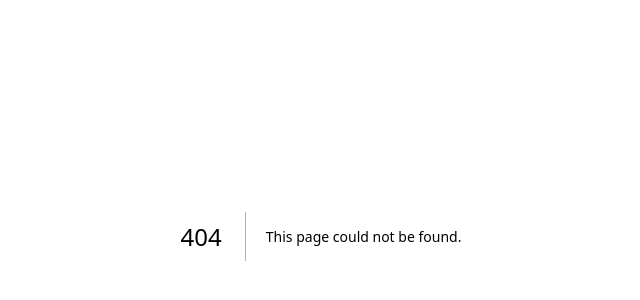
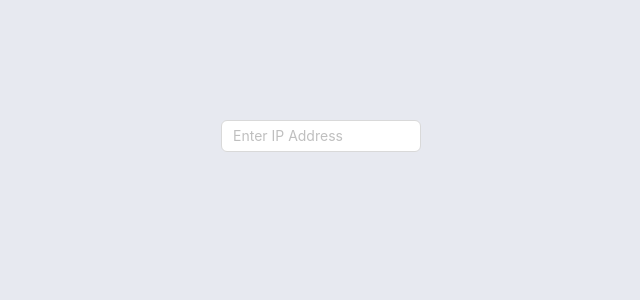
Before and after one commit to justsedaunal/sparta-bilisim-task, a Next.js app: page /input in a window 1280 px wide. Before the commit this address had no page. Shown: the part 264-564 px from the top of the page, without its empty margins (319-959 px from the left). Built offline with nearby package versions, Linux system fonts and the light colour scheme.

Commit message:
input is done with ip search

```diff
--- /dev/null
+++ b/pages/input.tsx
@@ -0,0 +1,78 @@
+import React, { useState } from "react";
+import { AutoComplete,Input } from "antd";
+
+const { Option } = AutoComplete;
+
+function generateIPRange(ip) {
+  const parts = ip.split(".");
+  if (parts.length !== 4) {
+    // IP adresinin dört bölüme ayrılmış olması gerekir
+    return [];
+  }
+  const lastByte = parseInt(parts[3]);
+  if (isNaN(lastByte)) {
+    // Son bölüm sayısal bir ifade olmalıdır
+    return [];
+  }
+  const ips = [];
+  for (let i = 1; i <= 254; i += 50) {
+    if (i === lastByte) {
+      continue;
+    }
+    const newIP = `${parts[0]}.${parts[1]}.${parts[2]}.${i}`;
+    ips.push(newIP);
+  }
+  return ips;
+}
+
+function App() {
+  const [options, setOptions] = useState([]);
+  const onChange = (e: React.ChangeEvent<HTMLInputElement | HTMLTextAreaElement>) => {
+    console.log(e);
+  };
+
+  function handleSearch(value) {
+    if (!value) {
+      // Boş bir dizeye arama yapılmamalıdır
+      setOptions([]);
+      return;
+    }
+    const ipRange = generateIPRange(value);
+    const firstIP = `${value.split(".")[0]}.${value.split(".")[1]}.${
+      value.split(".")[2]
+    }.1`;
+    const lastIP = `${value.split(".")[0]}.${value.split(".")[1]}.${
+      value.split(".")[2]
+    }.254`;
+
+    const allOptions = [
+    //   {
+    //     label: "İlk IP adresi",
+    //     value: firstIP,
+    //   },
+    //   {
+    //     label: "Son IP adresi",
+    //     value: lastIP,
+    //   },
+      {
+        label: " IP addresses",
+        options: ipRange.map((ip) => ({ value: ip })),
+      },
+    ];
+    setOptions(allOptions);
+  }
+
+  return (
+    <div>
+      <AutoComplete
+        style={{ width: 200 }}
+        options={options}
+        onSearch={handleSearch}
+      >
+         <Input placeholder="Enter IP Address" allowClear onChange={onChange} />
+      </AutoComplete>
+    </div>
+  );
+}
+
+export default App;
--- a/pages/table.tsx
+++ b/pages/table.tsx
@@ -69,7 +69,7 @@ const App: React.FC = () => {
   const setAgeSort = () => {
     setSortedInfo({
       order: "descend",
-      columnKey: "age",
+      columnKey: "date",
     });
   };
 
@@ -116,7 +116,7 @@ const App: React.FC = () => {
   return (
     <>
       <Space style={{ marginBottom: 16 }}>
-        <Button onClick={setAgeSort}>Sort age</Button>
+        {/* <Button onClick={setAgeSort}>Sort age</Button> */}
         <Button onClick={clearFilters}>Clear filters</Button>
         <Button onClick={clearAll}>Clear filters and sorters</Button>
       </Space>
--- a/pages/usom.js
+++ b/pages/usom.js
@@ -3,6 +3,7 @@ import Link from "next/link";
 import { useState, useEffect } from "react";
 import { DatePicker } from 'antd';
 import UsomTable from "../pages/table"
+import IPInput from "../pages/input"
 
 
 
@@ -30,6 +31,7 @@ function usom() {
       {/* <Link href="/">
         <button className="page-button"> HOME</button>
       </Link> */}
+      <IPInput/>
      <UsomTable/>
     </div>
   );
```
